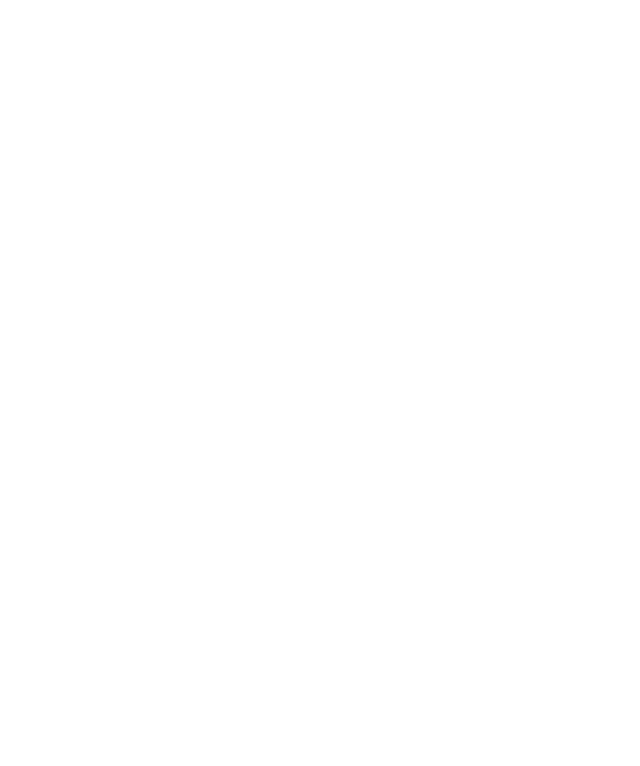
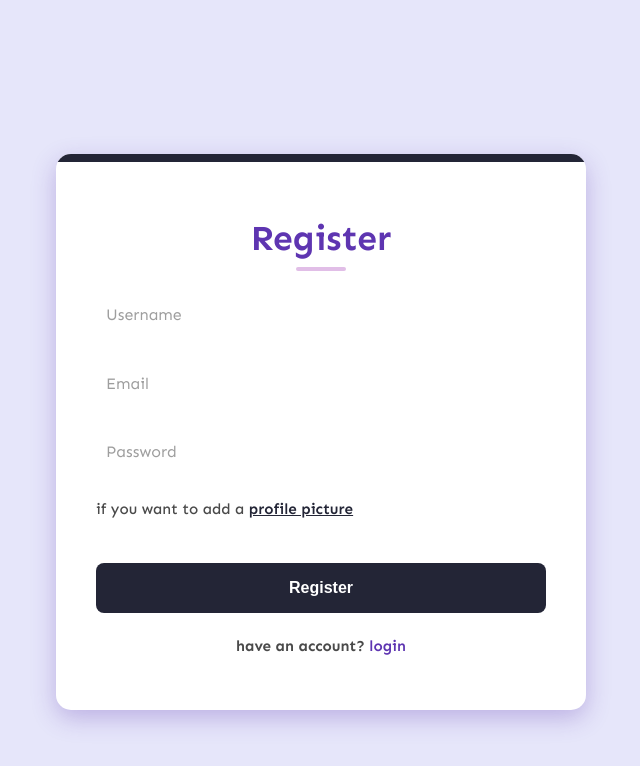
Before and after one commit to yasiru2077/SkillSprout, a React (Vite) app in the folder SkillSprout-Frontend/vite-project/: page /register in a window 1280 px wide. Before the commit this address had no page. Shown: the top 766 px of the page, without its empty margins (319-959 px from the left). Built offline with nearby package versions, Linux system fonts and the light colour scheme.

Commit message:
frontend personal

```diff
--- a/SkillSprout-Frontend/vite-project/src/App.jsx
+++ b/SkillSprout-Frontend/vite-project/src/App.jsx
@@ -17,6 +17,7 @@
 import PersonalBlogs from "./pages/personal-blogs/personal-blogs.jsx";
 import AddBlogPage from "./component/single-blog-page/single-blog-page.jsx";
 import BlogSinglePage from "./pages/blog-single-page/blog-single-page.jsx";
+import Register from "./pages/register/register.jsx";
 
 const ProtectedRoute = ({ isAuthenticated }) => {
   return isAuthenticated ? <Outlet /> : <Navigate to="/login" replace />;
@@ -55,6 +56,7 @@
             />
           }
         />
+        <Route path="/register" element={<Register />} />
         <Route element={<ProtectedRoute isAuthenticated={isAuthenticated} />}>
           <Route element={<Layout userDetails={userDetails} />}>
             <Route
--- /dev/null
+++ b/SkillSprout-Frontend/vite-project/src/pages/auth.css
@@ -0,0 +1,197 @@
+/* Purple and Lavender Color Palette */
+:root {
+  --dark: #232536;
+  --deep-purple: #5e35b1;
+  --medium-purple: #7e57c2;
+  --light-purple: #b39ddb;
+  --lavender: #e1bee7;
+  --pale-lavender: #f3e5f5;
+  --white: #ffffff;
+  --text-dark: #4a4a4a;
+  --error-color: #f44336;
+}
+
+.auth-container {
+  display: flex;
+  justify-content: center;
+  align-items: center;
+  min-height: 100vh;
+  background: lavender;
+  padding: 2rem;
+}
+
+.auth-form-wrapper {
+  width: 100%;
+  max-width: 450px;
+  background-color: var(--white);
+  border-radius: 15px;
+  box-shadow: 0 8px 24px rgba(94, 53, 177, 0.3);
+  padding: 2.5rem;
+  position: relative;
+  overflow: hidden;
+}
+
+.auth-form-wrapper::before {
+  content: "";
+  position: absolute;
+  top: 0;
+  left: 0;
+  width: 100%;
+  height: 8px;
+  background:var(--dark);
+}
+
+.auth-title {
+  color: var(--deep-purple);
+  font-size: 2.2rem;
+  margin-bottom: 1.5rem;
+  text-align: center;
+  font-weight: 700;
+  position: relative;
+}
+
+.auth-title::after {
+  content: "";
+  display: block;
+  width: 50px;
+  height: 4px;
+  background-color: var(--lavender);
+  margin: 0.5rem auto 1rem;
+  border-radius: 2px;
+}
+
+.auth-form {
+  display: flex;
+  flex-direction: column;
+  gap: 1.2rem;
+}
+
+.form-group {
+  position: relative;
+}
+
+.form-label {
+  display: block;
+  margin-bottom: 0.5rem;
+  color: var(--text-dark);
+  font-weight: 500;
+  font-size: 0.95rem;
+}
+
+.form-label > span {
+  color: #232536;
+  font-weight: 600;
+  text-decoration: underline;
+}
+
+.form-input {
+  width: 100%;
+  padding: 0.9rem 1rem;
+  border: 2px solid var(--light-purple);
+  border-radius: 8px;
+  background-color: var(--pale-lavender);
+  color: var(--text-dark);
+  font-size: 1rem;
+  transition: all 0.3s ease;
+}
+
+.form-input:focus {
+  outline: none;
+  border-color: var(--deep-purple);
+  background-color: var(--white);
+  box-shadow: 0 0 0 3px rgba(179, 157, 219, 0.3);
+}
+
+.form-input::placeholder {
+  color: #9e9e9e;
+}
+
+.file-input {
+  padding: 0.7rem 1rem;
+  background-color: var(--pale-lavender);
+  cursor: pointer;
+}
+
+.auth-button {
+  background-color: var(--dark);
+  color: var(--white);
+  border: none;
+  border-radius: 8px;
+  padding: 1rem;
+  font-size: 1rem;
+  font-weight: 600;
+  cursor: pointer;
+  transition: all 0.3s ease;
+  margin-top: 0.5rem;
+}
+
+.auth-button:hover {
+  background-color: var(--medium-purple);
+  transform: translateY(-2px);
+  box-shadow: 0 4px 8px rgba(94, 53, 177, 0.2);
+}
+
+.auth-button:disabled {
+  background-color: #9e9e9e;
+  cursor: not-allowed;
+  transform: none;
+  box-shadow: none;
+}
+
+.error-message {
+  color: var(--error-color);
+  font-size: 0.9rem;
+  margin-top: 0.5rem;
+  text-align: center;
+  padding: 0.5rem;
+  background-color: rgba(244, 67, 54, 0.1);
+  border-radius: 4px;
+}
+
+/* Link styling */
+.auth-form-wrapper h3 {
+  margin-top: 1.5rem;
+  text-align: center;
+  color: var(--text-dark);
+  font-size: 0.95rem;
+}
+
+.auth-form-wrapper h3 a {
+  color: var(--deep-purple);
+  text-decoration: none;
+  font-weight: 600;
+  transition: all 0.3s ease;
+}
+
+.auth-form-wrapper h3 a:hover {
+  color: var(--medium-purple);
+  text-decoration: underline;
+}
+
+/* Adding some nice styling for icons if you decide to use them */
+.form-group svg {
+  position: absolute;
+  left: 12px;
+  top: 50%;
+  transform: translateY(-50%);
+  color: var(--medium-purple);
+}
+
+.form-group svg + input {
+  padding-left: 2.5rem;
+}
+
+/* Responsive adjustments */
+@media (max-width: 576px) {
+  .auth-form-wrapper {
+    padding: 1.8rem;
+  }
+
+  .auth-title {
+    font-size: 1.8rem;
+  }
+
+  .form-input {
+    padding: 0.8rem;
+  }
+}
--- a/SkillSprout-Frontend/vite-project/src/pages/login/login.jsx
+++ b/SkillSprout-Frontend/vite-project/src/pages/login/login.jsx
@@ -1,6 +1,8 @@
 import React, { useState } from "react";
-import { useNavigate } from "react-router-dom";
+import { Link, useNavigate } from "react-router-dom";
 import axios from "axios";
+import "../auth.css";
+import { User, Mail, Lock, Upload, LogIn, UserPlus } from "lucide-react";
 
 function Login({ setIsAuthenticated, setUserDetails }) {
   const [inputs, setInputs] = useState({
@@ -50,30 +52,47 @@
   };
 
   return (
-    <div>
-      <form onSubmit={handleSubmit}>
+    <div className="auth-container">
+      <div className="auth-form-wrapper">
+        <h1 className="auth-title">Login</h1>
+        <form className="auth-form" onSubmit={handleSubmit}>
+          <div className="form-group">
             <input
               type="email"
+              id="email"
               placeholder="Email"
               name="email"
               value={inputs.email}
               onChange={handleChange}
               required
               autoComplete="new-email"
+              className="form-input"
             />
+          </div>
+
+          <div className="form-group">
             <input
               type="password"
+              id="password"
               placeholder="Password"
               name="password"
               value={inputs.password}
               onChange={handleChange}
               required
               autoComplete="new-password"
+              className="form-input"
             />
+          </div>
 
-        <button type="submit">login</button>
-        {error && <p>{error}</p>}
+          <button type="submit" className="auth-button">
+            Login
+          </button>
+          {error && <p className="error-message">{error}</p>}
         </form>
+        <h3>
+          Don't have an account? <Link to={`/register`}>Sign Up</Link>
+        </h3>
+      </div>
     </div>
   );
 }
--- a/SkillSprout-Frontend/vite-project/src/pages/register/register.jsx
+++ b/SkillSprout-Frontend/vite-project/src/pages/register/register.jsx
@@ -1,7 +1,145 @@
-import React from "react";
+import React, { useState } from "react";
+import axios from "axios";
+import { Link, useNavigate } from "react-router-dom";
+import "../auth.css";
+import { User, Mail, Lock, Upload, LogIn, UserPlus } from "lucide-react";
 
 function Register() {
-  return <div>Register</div>;
+  const [formData, setFormData] = useState({
+    username: "",
+    email: "",
+    password: "",
+    profilePic: null,
+  });
+  const [error, setError] = useState("");
+  const [loading, setLoading] = useState(false);
+  const navigate = useNavigate();
+
+  const handleChange = (e) => {
+    const { name, value } = e.target;
+    setFormData((prev) => ({
+      ...prev,
+      [name]: value,
+    }));
+  };
+
+  const handleFileChange = (e) => {
+    setFormData((prev) => ({
+      ...prev,
+      profilePic: e.target.files[0],
+    }));
+  };
+
+  const handleSubmit = async (e) => {
+    e.preventDefault();
+    setLoading(true);
+    setError("");
+
+    try {
+      const data = new FormData();
+      data.append("username", formData.username);
+      data.append("email", formData.email);
+      data.append("password", formData.password);
+      if (formData.profilePic) {
+        data.append("profilePic", formData.profilePic);
+      }
+
+      const response = await axios.post(
+        "http://localhost:5000/api/auth/register",
+        data,
+        {
+          headers: {
+            "Content-Type": "multipart/form-data",
+          },
+        }
+      );
+
+      if (response.data) {
+        console.log("Registration successful:", response.data);
+        navigate("/login"); // Redirect to login page after successful registration
+      }
+    } catch (err) {
+      console.error("Registration error:", err);
+      setError(
+        err.response?.data?.error || "Registration failed. Please try again."
+      );
+    } finally {
+      setLoading(false);
+    }
+  };
+
+  return (
+    <div className="auth-container">
+      <div className="auth-form-wrapper">
+        <h1 className="auth-title">Register</h1>
+        {error && <p className="error-message">{error}</p>}
+        <form className="auth-form" onSubmit={handleSubmit} autoComplete="off">
+          <div className="form-group">
+            <input
+              type="text"
+              id="username"
+              name="username"
+              value={formData.username}
+              onChange={handleChange}
+              required
+              className="form-input"
+              placeholder="Username"
+              autoComplete="new-username"
+            />
+          </div>
+
+          <div className="form-group">
+            <input
+              type="email"
+              id="email"
+              name="email"
+              value={formData.email}
+              onChange={handleChange}
+              required
+              className="form-input"
+              placeholder="Email"
+              autoComplete="new-email-register"
+            />
+          </div>
+
+          <div className="form-group">
+            <input
+              type="password"
+              id="password"
+              name="password"
+              value={formData.password}
+              onChange={handleChange}
+              required
+              className="form-input"
+              placeholder="Password"
+              autoComplete="new-password-register"
+            />
+          </div>
+
+          <div className="form-group">
+            <label htmlFor="profilePic" className="form-label">
+              if you want to add a <span>profile picture</span>
+            </label>
+            <input
+              type="file"
+              id="profilePic"
+              name="profilePic"
+              onChange={handleFileChange}
+              className="form-input file-input"
+              autoComplete="new-profile-pic"
+            />
+          </div>
+
+          <button type="submit" disabled={loading} className="auth-button">
+            {loading ? "Registering..." : "Register"}
+          </button>
+        </form>
+        <h3>
+          have an account? <Link to={`/login`}>login</Link>
+        </h3>
+      </div>
+    </div>
+  );
 }
 
 export default Register;
```
Also changed, not shown: 2 other files (tests, documents, lock files or other folders). Lines whose indentation alone changed are shown as unchanged.
